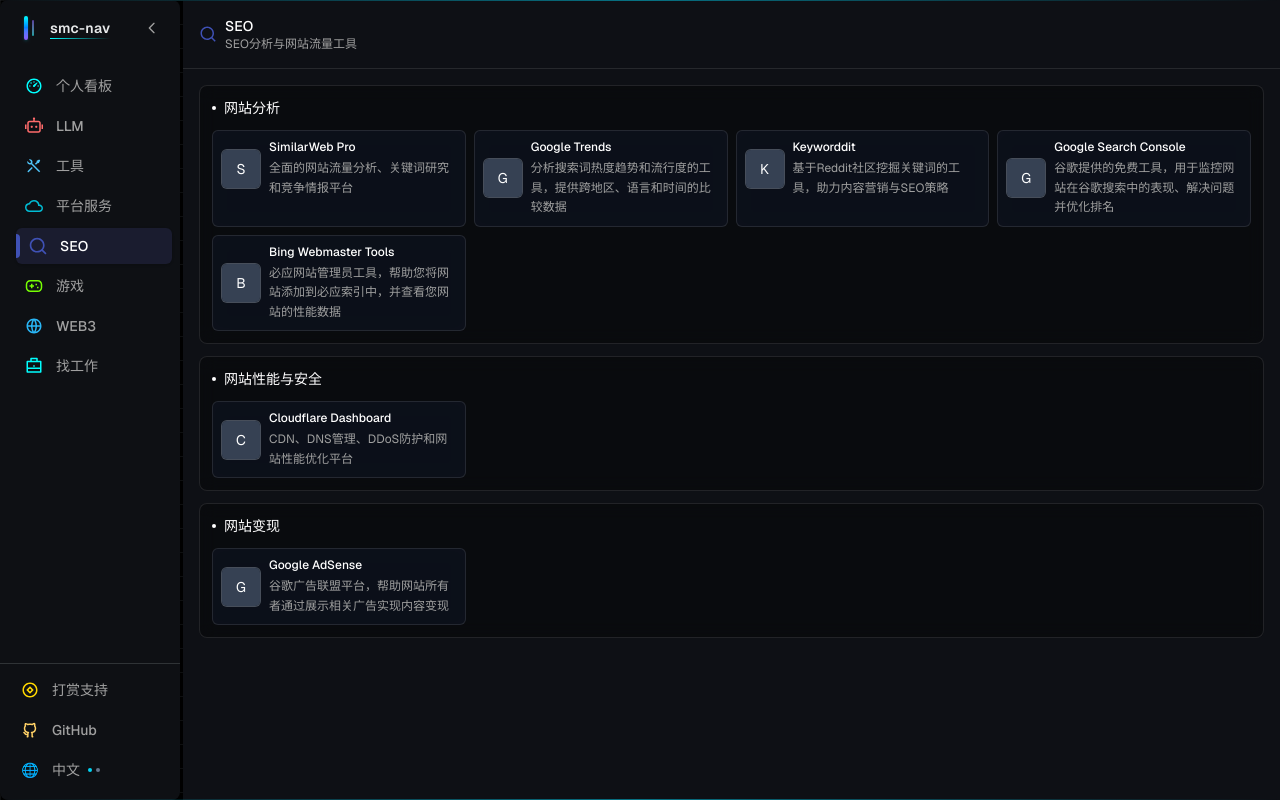
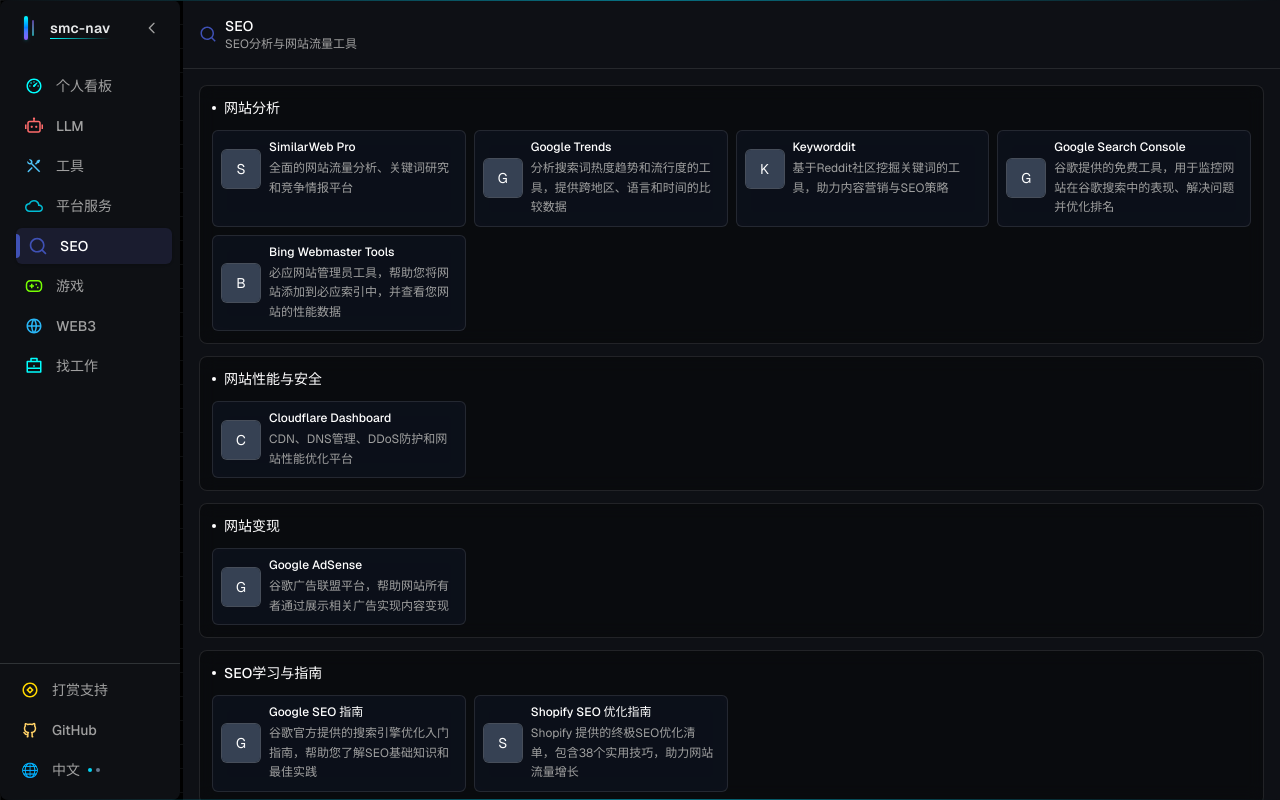
Before and after one commit to sumingcheng/smc-nav, a Next.js app: page /seo in a window 1280 px wide. Built offline with nearby package versions, Linux system fonts and the light colour scheme.

Commit message:
feat: add new SEO learning resources with Google and Shopify guides

```diff
--- a/src/data/seo.tsx
+++ b/src/data/seo.tsx
@@ -70,5 +70,24 @@
         },
       ],
     },
+    {
+      id: 'seo-learning',
+      name: 'SEO学习与指南',
+      description: '',
+      websites: [
+        {
+          name: 'Google SEO 指南',
+          url: 'https://developers.google.com/search/docs/fundamentals/seo-starter-guide?hl=zh-cn',
+          description: '谷歌官方提供的搜索引擎优化入门指南，帮助您了解SEO基础知识和最佳实践',
+          icon: 'https://www.google.com/s2/favicons?domain=google.com&sz=64',
+        },
+        {
+          name: 'Shopify SEO 优化指南',
+          url: 'https://www.shopify.com/zh/blog/seo-checklist-online-store',
+          description: 'Shopify 提供的终极SEO优化清单，包含38个实用技巧，助力网站流量增长',
+          icon: 'https://www.google.com/s2/favicons?domain=shopify.com&sz=64',
+        },
+      ],
+    },
   ],
 };
```
